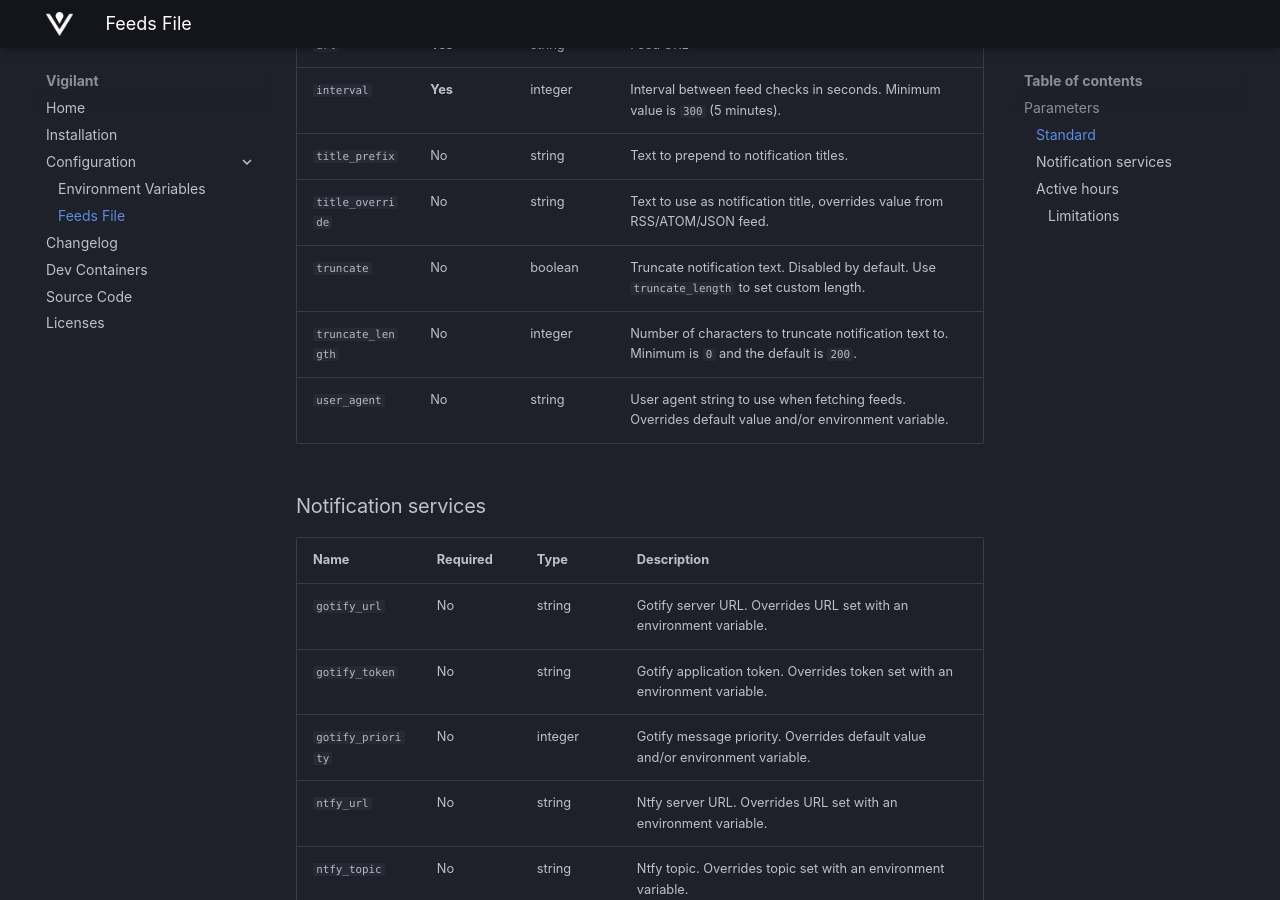
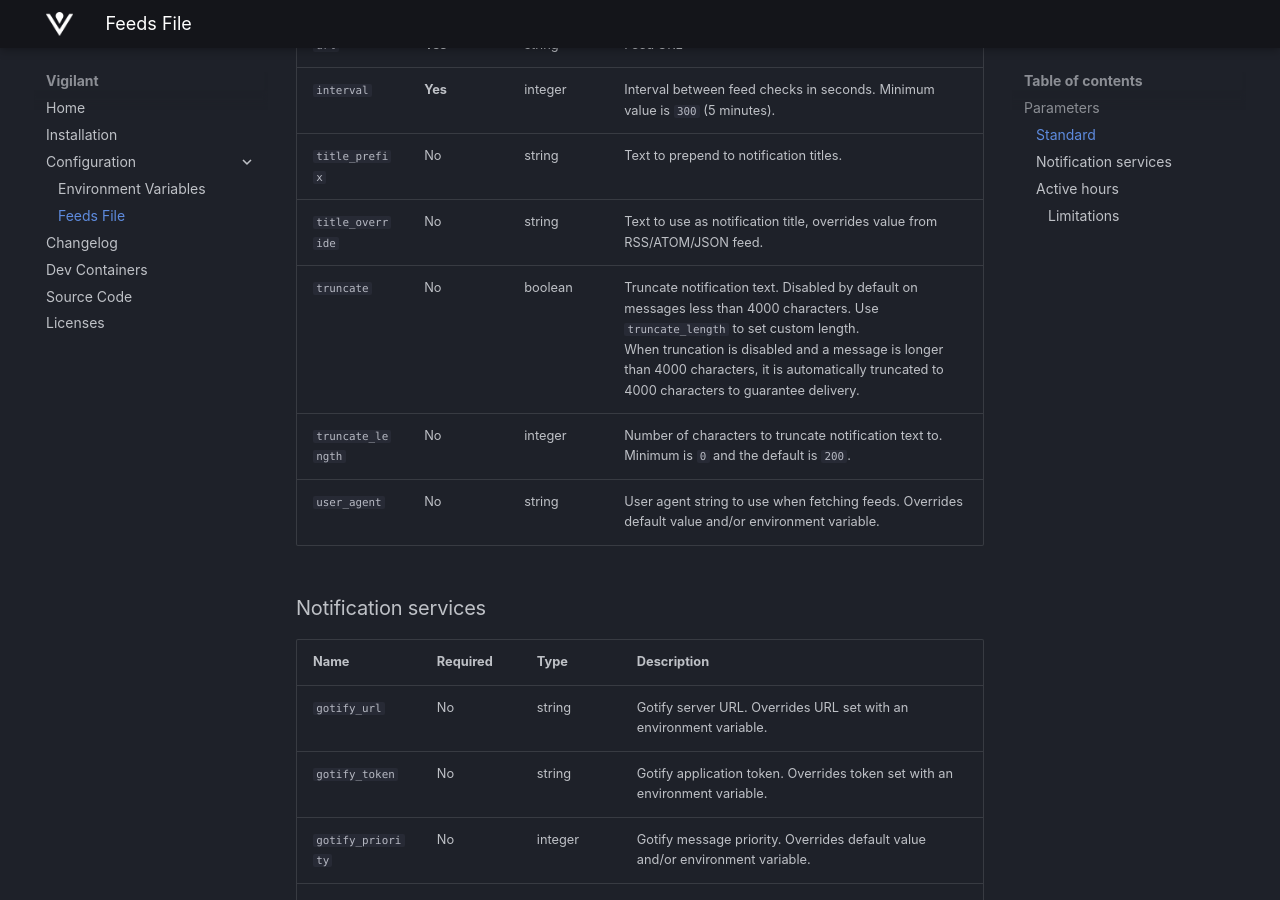
Before and after one commit to VerifiedJoseph/vigilant, an MkDocs documentation site: the page built from docs/feeds.md, in a window 1280 px wide and 900 px high, scrolled down 830 px. Built offline with MkDocs 1.6.1 and Material for MkDocs 9.7.7, drawn with Linux system fonts in a browser that asks for light colours; plug-ins that fetch from the network failed and are left out.

Commit message:
Update feeds.md

```diff
--- a/docs/feeds.md
+++ b/docs/feeds.md
@@ -33,7 +33,7 @@ feeds:
 | `interval`        | **Yes**  | integer | Interval between feed checks in seconds. Minimum value is `300` (5 minutes).                       |
 | `title_prefix`    | No       | string  | Text to prepend to notification titles.                                                            |
 | `title_override`  | No       | string  | Text to use as notification title, overrides value from RSS/ATOM/JSON feed.                        |
-| `truncate`        | No       | boolean | Truncate notification text. Disabled by default. Use `truncate_length` to set custom length.       |
+| `truncate`        | No       | boolean | Truncate notification text. Disabled by default on messages less than 4000 characters. Use `truncate_length` to set custom length.<br>When truncation is disabled and a message is longer than 4000 characters, it is automatically truncated to 4000 characters to guarantee delivery. |
 | `truncate_length` | No       | integer | Number of characters to truncate notification text to. Minimum is `0` and the default is `200`.    |
 | `user_agent`      | No       | string  | User agent string to use when fetching feeds. Overrides default value and/or environment variable. |
 
```
